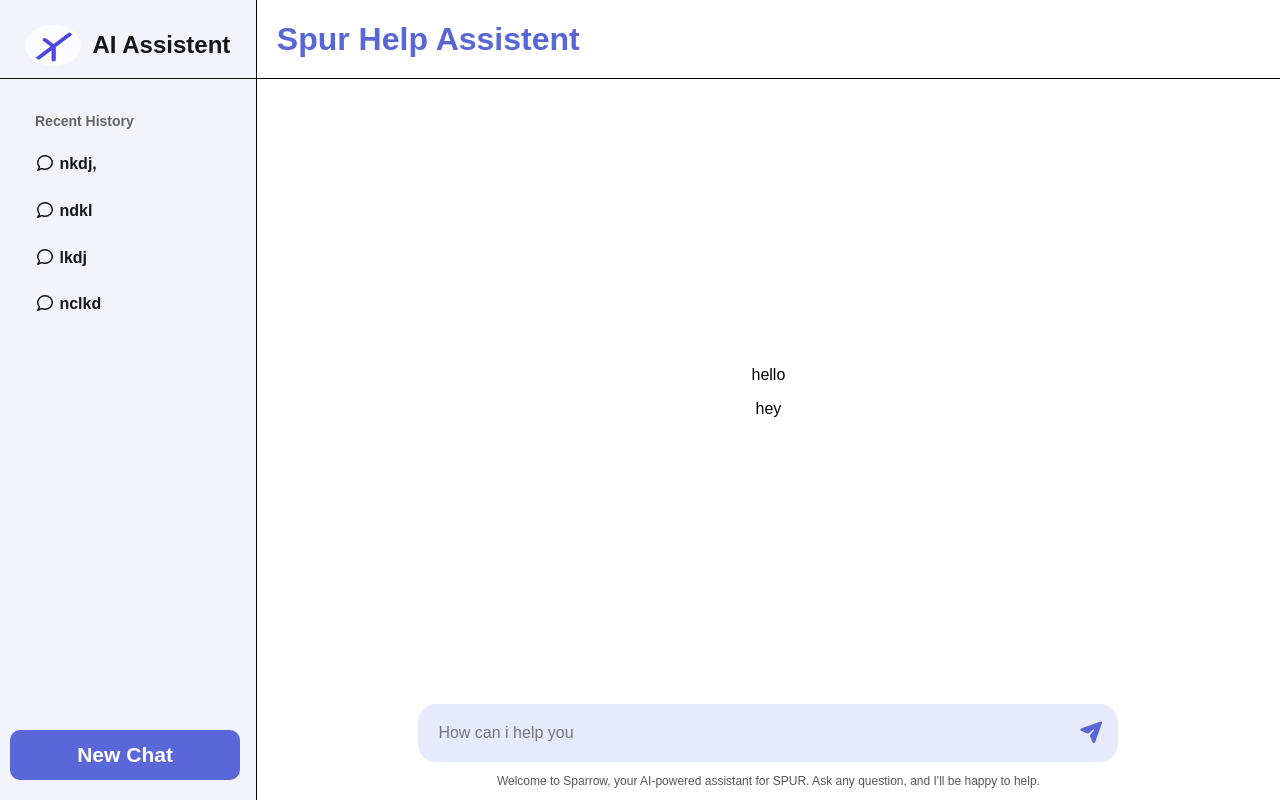
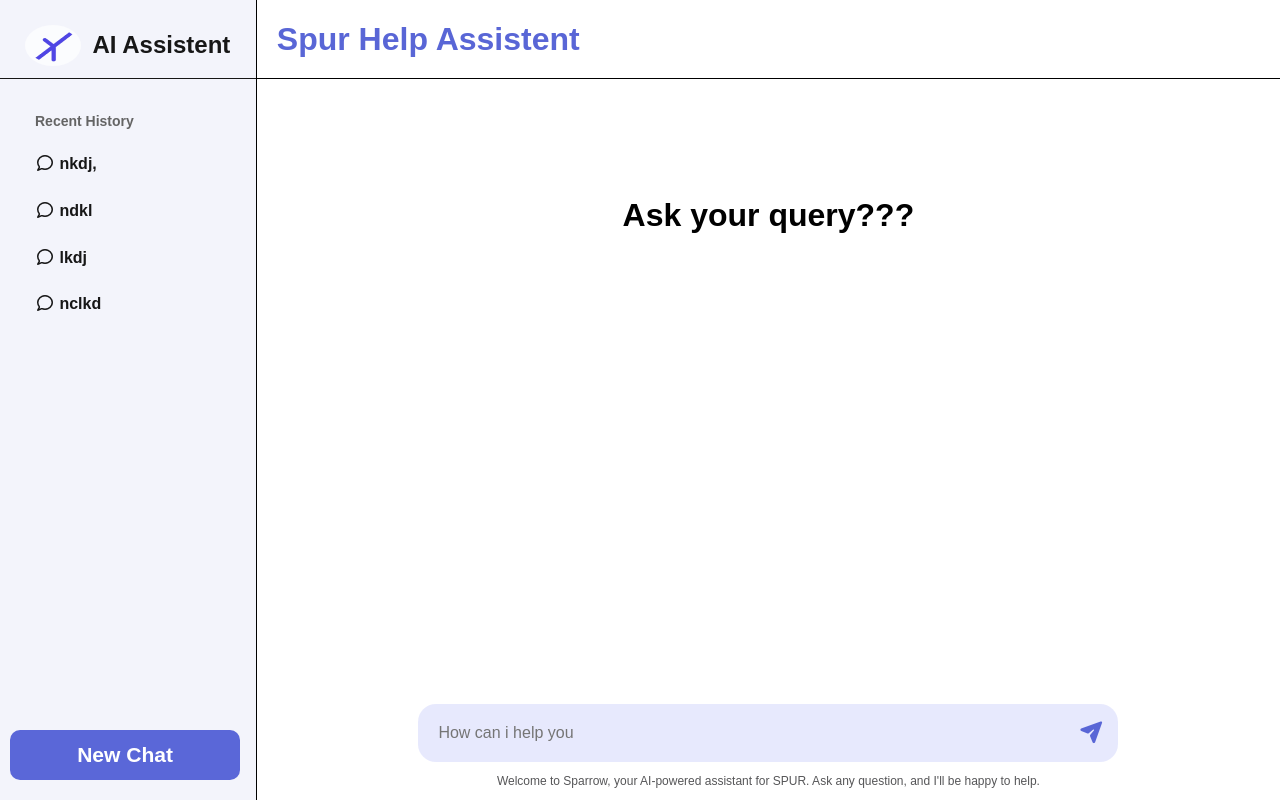
Before and after one commit to Rajaryan99/sparrow-AI-Spur, a React (Vite) app in the folder frontend/: page / in a window 1280 px wide. Built offline with nearby package versions, Linux system fonts and the light colour scheme.

Commit message:
AI reply setUp fetching in frontend

```diff
--- a/frontend/src/App.jsx
+++ b/frontend/src/App.jsx
@@ -11,11 +11,15 @@ function App() {
   const [prompt, setPrompt] = useState("")
   const [reply, setReply] = useState(null)
   const [currThreadId, setCurrThreadId] = useState(null)
+  const [prevChats, setPrevChats] = useState([])
+  const [newChat, setNewChat] = useState(true)
 
   const providerValues = {
     prompt, setPrompt,
     reply, setReply,
-    currThreadId, setCurrThreadId
+    currThreadId, setCurrThreadId,
+    prevChats, setPrevChats,
+    newChat, setNewChat
   };
 
   return (
--- a/frontend/src/components/chat/Chat.jsx
+++ b/frontend/src/components/chat/Chat.jsx
@@ -4,18 +4,37 @@ import { myContext } from '../../Context'
 
 export default function Chat() {
 
-  const {reply} = useContext(myContext)
+
+
+  const {reply, prevChats, setPrevChats, newChat, setNewChat} = useContext(myContext)
   return (
+    <>
+    {newChat && <h1>Ask your query???</h1>}
     <div className='chatBox'>
 
-      <div className="promot">
-        <p>hello</p>
+      {
+        prevChats?.map((chat, idx) =>
+          <div className={chat.role === "user"? "prompt": "AIReply"} key={idx}>
+                  {
+                    chat.role === "user"?
+                    <p className='userMessage'>{chat.content}</p>:
+                    <p className='AImessage'>{chat.content}</p>
+                  }
+          </div>
+
+        )
+      }
+
+
+      {/* <div className="prompt">
+        <p className='userMessage'>User Message</p>
       </div>
 
       <div className="AIReply">
-        <p>hey</p>
-      </div>
+        <p className='AImessage'>AI Message</p>
+      </div> */}
 
     </div>
+    </>
   )
 }
--- a/frontend/src/components/chat/chat.css
+++ b/frontend/src/components/chat/chat.css
@@ -0,0 +1,36 @@
+.chatBox{
+    width: 600px;
+    max-width: 700px;
+    overflow-y: scroll;
+    padding: 8rem;
+}
+
+.prompt{
+
+    display: flex;
+    justify-content:flex-end ;
+        font-size: 0.9rem;
+
+
+}
+
+.userMessage{
+    background-color: #5965d67c;
+    padding: 10px 20px;
+    border-radius: 14px;
+    margin-left: 15rem;
+    max-width: 500px;
+    width: fit-content;
+
+}
+
+.AIReply{
+
+    text-align: left;
+    font-size: 0.9rem;
+
+}
+
+.AImessage{
+
+}
--- a/frontend/src/components/chatWindow/ChatWindow.jsx
+++ b/frontend/src/components/chatWindow/ChatWindow.jsx
@@ -1,11 +1,11 @@
-import React, { useContext, useState } from 'react'
+import React, { useContext, useEffect, useState } from 'react'
 import './chatwindow.css'
 import Chat from '../chat/Chat'
 import { myContext } from '../../Context'
 import {PacmanLoader} from 'react-spinners'
 export default function ChatWindow() {
 
-  const {prompt, setPrompt, reply, setReply, currThreadId} = useContext(myContext)
+  const {prompt, setPrompt, prevChats, setPrevChats, reply, setReply, currThreadId} = useContext(myContext)
   const [loading, setLoading] = useState(false)
 
   const getReply = async () => {
@@ -28,7 +28,7 @@ export default function ChatWindow() {
 
       const response = await fetch("http://localhost:3000/api/chat", options)
       const res = await response.json()
-      console.log(res)
+      console.log("frontend got: ", res)
       setReply(res.reply)
 
     } catch (error) {
@@ -36,6 +36,24 @@ export default function ChatWindow() {
     }
     setLoading(false)
   }
+
+
+  useEffect(() => {
+
+    if(prompt && reply){
+      setPrevChats(prevChats => {
+       return [...prevChats, {
+          role: 'user',
+          content: prompt
+        }, {
+          role: 'assistant',
+          content: reply
+        }]
+      })
+    }
+
+    setPrompt("")
+  }, [reply])
 
   return (
     <>
```
